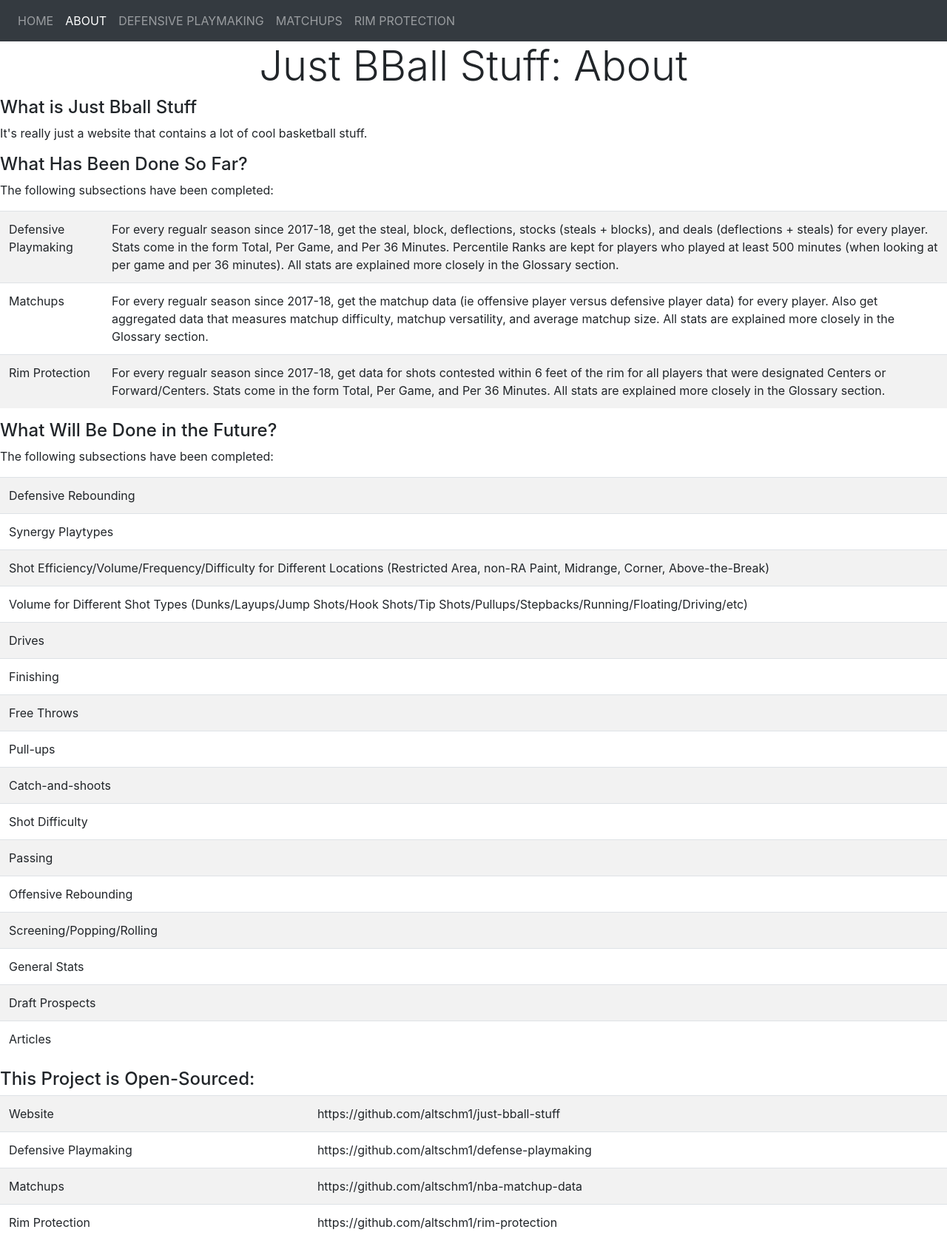
After one commit to altschm1/just-bball-stuff, a Django app: page /about/ in a window 1280 px wide. The commit adds this page. Shown: the whole page at 74% size. Run offline with Django 3.2, Linux system fonts and the light colour scheme; some libraries are stand-ins or nearby versions.

Commit message:
added about section

```diff
--- /dev/null
+++ b/justbballstuff/homepage/templates/homepage/about.html
@@ -0,0 +1,101 @@
+{% extends 'justbballstuff/base.html' %}
+
+{% block content %}
+  <h1 class='text-center display-4'>{{ title_head }}</h1>
+  <h4>What is Just Bball Stuff</h4>
+  <p>It's really just a website that contains a lot of cool basketball stuff.</p>
+
+  <h4>What Has Been Done So Far?</h4>
+  <p>The following subsections have been completed:</p>
+  <table class="table table-striped">
+    <tr>
+      <td>Defensive Playmaking</td>
+      <td>For every regualr season since 2017-18, get the steal, block, deflections, stocks (steals + blocks), and deals (deflections + steals) for every player.  Stats come in the form Total, Per Game, and Per 36 Minutes.  Percentile Ranks are kept for players who played at least 500 minutes (when looking at per game and per 36 minutes).  All stats are explained more closely in the Glossary section.</td>
+    </tr>
+    <tr>
+      <td>Matchups</td>
+      <td>For every regualr season since 2017-18, get the matchup data (ie offensive player versus defensive player data) for every player.  Also get aggregated data that measures matchup difficulty, matchup versatility, and average matchup size.   All stats are explained more closely in the Glossary section.</td>
+    </tr>
+    <tr>
+      <td>Rim Protection</td>
+      <td>For every regualr season since 2017-18, get data for shots contested within 6 feet of the rim for all players that were designated Centers or Forward/Centers.  Stats come in the form Total, Per Game, and Per 36 Minutes.   All stats are explained more closely in the Glossary section.</td>
+    </tr>
+  </table>
+
+  <h4>What Will Be Done in the Future?</h4>
+  <p>The following subsections have been completed:</p>
+  <table class="table table-striped">
+    <tr>
+      <td>Defensive Rebounding</td>
+    </tr>
+    <tr>
+      <td>Synergy Playtypes</td>
+    </tr>
+    <tr>
+      <td>Shot Efficiency/Volume/Frequency/Difficulty for Different Locations (Restricted Area, non-RA Paint, Midrange, Corner, Above-the-Break)</td>
+    </tr>
+    <tr>
+      <td>Volume for Different Shot Types (Dunks/Layups/Jump Shots/Hook Shots/Tip Shots/Pullups/Stepbacks/Running/Floating/Driving/etc)</td>
+    </tr>
+    <tr>
+      <td>Drives</td>
+    </tr>
+    <tr>
+      <td>Finishing</td>
+    </tr>
+    <tr>
+      <td>Free Throws</td>
+    </tr>
+    <tr>
+      <td>Pull-ups</td>
+    </tr>
+    <tr>
+      <td>Catch-and-shoots</td>
+    </tr>
+    <tr>
+      <td>Shot Difficulty</td>
+    </tr>
+    <tr>
+      <td>Passing</td>
+    </tr>
+    <tr>
+      <td>Offensive Rebounding</td>
+    </tr>
+    <tr>
+      <td>Screening/Popping/Rolling</td>
+    </tr>
+    <tr>
+      <td>General Stats</td>
+    </tr>
+    <tr>
+      <td>Draft Prospects</td>
+    </tr>
+    <tr>
+      <td>Articles</td>
+    </tr>
+  </table>
+
+  <h4>This Project is Open-Sourced:</h4>
+  <table class="table table-striped">
+    <tr>
+      <td>Website</td>
+      <td>https://github.com/altschm1/just-bball-stuff</td>
+    </tr>
+    <tr>
+      <td>Defensive Playmaking</td>
+      <td>https://github.com/altschm1/defense-playmaking</td>
+    </tr>
+    <tr>
+      <td>Matchups</td>
+      <td>https://github.com/altschm1/nba-matchup-data</td>
+    </tr>
+    <tr>
+      <td>Rim Protection</td>
+      <td>https://github.com/altschm1/rim-protection</td>
+    </tr>
+  </table>
+
+
+
+
+{% endblock %}
--- a/justbballstuff/homepage/urls.py
+++ b/justbballstuff/homepage/urls.py
@@ -5,4 +5,5 @@ app_name = 'homepage'
 
 urlpatterns = [
     path('', views.index, name='home'),
+    path('about/', views.about, name='about'),
 ]
--- a/justbballstuff/homepage/views.py
+++ b/justbballstuff/homepage/views.py
@@ -3,3 +3,6 @@ from django.shortcuts import render
 # Create your views here.
 def index(request):
     return render(request, 'homepage/home.html', {'title_head': 'Just BBall Stuff', 'home':True})
+
+def about(request):
+    return render(request, 'homepage/about.html', {'title_head': 'Just BBall Stuff: About', 'about':True})
--- a/justbballstuff/templates/justbballstuff/base.html
+++ b/justbballstuff/templates/justbballstuff/base.html
@@ -13,6 +13,9 @@
         <ul class="navbar-nav">
           <li class="nav-item">
             <a class="nav-link {% if home %}active{% endif %}" href="{% url 'homepage:home' %}">HOME</a>
+          </li>
+          <li class="nav-item">
+            <a class="nav-link {% if about %}active{% endif %}" href="{% url 'homepage:about' %}">ABOUT</a>
           </li>
           <li class="nav-item">
             <a class="nav-link {% if defensive_playmaking %}active{% endif %}" href="{% url 'defensive_playmaking:total' %}">DEFENSIVE PLAYMAKING</a>
```
